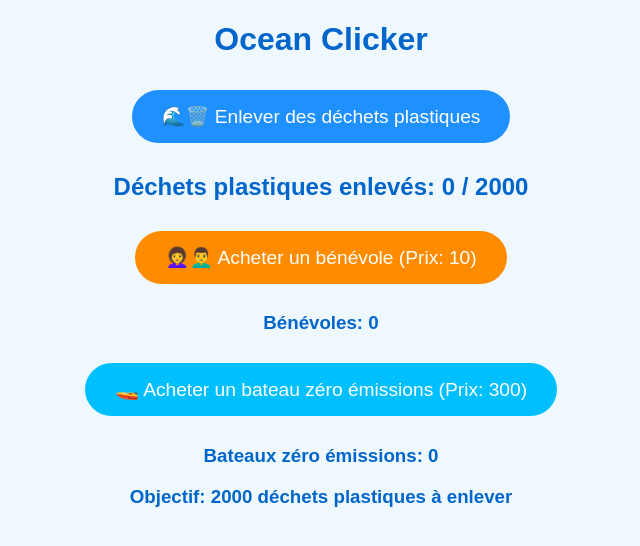
After one commit to Gromototo/NuitInfo2024, a Flask app: template templates/clicker.html in a window 1280 px wide. The commit adds this page. Shown: the top 546 px of the page, without its empty margins (319-959 px from the left). Run offline with Flask 3, Linux system fonts and the light colour scheme; the template is opened without the code that fills it, so the values that code supplies are empty.

Commit message:
adding clicker

```diff
--- a/main.py
+++ b/main.py
@@ -15,6 +15,10 @@ def game():
 def InProgress():
     return render_template("mareenoire.html")
 
+@app.route("/clicker")
+def InProgress():
+    return render_template("clicker.html")
+
 @app.route("/")
 def start():
     return render_template("index.html")
--- /dev/null
+++ b/static/script/clicker.js
@@ -0,0 +1,106 @@
+// Variables d'état
+let dechets = 0;
+let bénévoles = 0;
+let bateaux = 0;
+let prixBenevole = 10;
+let prixBateau = 300;
+const objectif = 2000;
+let victoire = false;
+
+// Fonction pour afficher un message de victoire
+function afficherVictoire() {
+    const victoireMessage = document.getElementById("victoire-message");
+    victoireMessage.style.display = "block"; // Affiche la boîte de message
+}
+
+
+// Fonction de clic
+function clicker() {
+    dechets += 1;
+    document.getElementById("dechets").textContent = dechets;
+
+    // Vérifie si l'objectif est atteint
+    if (dechets >= objectif && !victoire) {
+        victoire = true; // Empêche d'afficher le message plusieurs fois
+        afficherVictoire();
+    }
+
+    // Active les boutons si les conditions sont remplies
+    if (dechets >= prixBenevole) {
+        document.getElementById("benevole-button").disabled = false;
+    }
+    if (dechets >= prixBateau) {
+        document.getElementById("bateau-button").disabled = false;
+    }
+}
+
+// Sélection des éléments du DOM
+const dechetsElement = document.getElementById("dechets");
+const benevolesElement = document.getElementById("benevoles");
+const bateauxElement = document.getElementById("bateaux");
+const prixBenevoleElement = document.getElementById("prix-benevole");
+const prixBateauElement = document.getElementById("prix-bateau");
+const benevoleButton = document.getElementById("benevole-button");
+const bateauButton = document.getElementById("bateau-button");
+const clickButton = document.getElementById("click-button");
+
+// Mise à jour de l'interface utilisateur
+function updateUI() {
+  dechetsElement.textContent = dechets;
+  benevolesElement.textContent = bénévoles;
+  bateauxElement.textContent = bateaux;
+  prixBenevoleElement.textContent = prixBenevole;
+  prixBateauElement.textContent = prixBateau;
+
+  benevoleButton.disabled = dechets < prixBenevole;
+  bateauButton.disabled = dechets < prixBateau;
+}
+
+// Fonction pour gérer les clics
+clickButton.addEventListener("click", () => {
+  if (dechets < objectif) {
+    dechets += 1;
+    updateUI();
+  }
+});
+
+// Fonction pour acheter un bénévole
+benevoleButton.addEventListener("click", () => {
+  if (dechets >= prixBenevole) {
+    dechets -= prixBenevole;
+    bénévoles += 1;
+    prixBenevole = Math.round(prixBenevole *1.4); // Double le prix du prochain bénévole
+    updateUI();
+  }
+});
+
+// Fonction pour acheter un bateau
+bateauButton.addEventListener("click", () => {
+  if (dechets >= prixBateau) {
+    dechets -= prixBateau;
+    bateaux += 1;
+    prixBateau = Math.round(prixBateau * 1.2); // Augmente le prix du prochain bateau
+    updateUI();
+  }
+});
+
+// Générer des déchets automatiquement (bénévoles et bateaux)
+setInterval(() => {
+  if (bénévoles > 1) {
+    dechets += Math.round(bénévoles*bénévoles/2); // Ajoute 1 déchet par bénévole par seconde
+  }
+  if (bénévoles == 1) {
+    dechets += 1; // Ajoute 1 déchet par bénévole par seconde
+  }
+  if (bateaux > 0) {
+    dechets += Math.round(5 * bateaux * bateaux); // Ajoute 20 déchets par bateau toutes les 5 secondes
+  }
+  updateUI();
+  if (dechets >=objectif && !victoire){
+    victoire=true;
+    afficherVictoire();
+  }
+}, 1000); // Intervalle de 1 seconde
+
+// Initialiser l'interface
+updateUI();
--- /dev/null
+++ b/templates/clicker.html
@@ -0,0 +1,81 @@
+<!DOCTYPE html>
+<html lang="en">
+<head>
+  <meta charset="UTF-8">
+  <meta name="viewport" content="width=device-width, initial-scale=1.0">
+  <title>Ocean Clicker</title>
+  <style>
+    body {
+      text-align: center;
+      font-family: Arial, sans-serif;
+      background-color: #f0f8ff;
+    }
+    h1, h2, h3 {
+      color: #0066cc;
+    }
+    button {
+      background-color: #4caf50;
+      color: white;
+      padding: 15px 30px;
+      margin: 10px;
+      border: none;
+      cursor: pointer;
+      border-radius: 50px;
+      font-size: 1.2em;
+    }
+    button:disabled {
+      background-color: #ccc;
+      cursor: not-allowed;
+    }
+    #click-button {
+      background-color: #1e90ff;
+    }
+    #benevole-button {
+      background-color: #ff8c00;
+    }
+    #bateau-button {
+      background-color: #00bfff;
+    }
+  </style>
+</head>
+<body>
+  <h1>Ocean Clicker</h1>
+  <button id="click-button">🌊🗑️ Enlever des déchets plastiques</button>
+  <h2>Déchets plastiques enlevés: <span id="dechets">0</span> / 2000</h2>
+  <button id="benevole-button" disabled>👩‍🦱👨‍🦱 Acheter un bénévole (Prix: <span id="prix-benevole">10</span>)</button>
+  <h3>Bénévoles: <span id="benevoles">0</span></h3>
+  <button id="bateau-button" disabled>🚤 Acheter un bateau zéro émissions (Prix: <span id="prix-bateau">500</span>)</button>
+  <h3>Bateaux zéro émissions: <span id="bateaux">0</span></h3>
+  <h3>Objectif: 2000 déchets plastiques à enlever</h3>
+</body>
+<script src="../static/script/clicker.js"></script>
+</html>
+
+<div id="victoire-message" style="display: none; text-align: center; margin-top: 20px; padding: 20px; border: 2px solid green; background-color: #e0f7e9; color: #2e7d32; font-size: 1.2em; font-weight: bold; border-radius: 10px;">
+    Félicitations ! Vous avez nettoyé 2000 déchets plastiques de l'océan. Merci pour votre contribution !
+</div>
+
+<style>
+    #victoire-message {
+        display: none;
+        text-align: center;
+        margin-top: 20px;
+        padding: 20px;
+        border: 2px solid green;
+        background-color: #e0f7e9;
+        color: #2e7d32;
+        font-size: 1.2em;
+        font-weight: bold;
+        border-radius: 10px;
+        animation: fadeIn 2s ease;
+    }
+
+    @keyframes fadeIn {
+        from {
+            opacity: 0;
+        }
+        to {
+            opacity: 1;
+        }
+    }
+</style>
--- a/templates/index.html
+++ b/templates/index.html
@@ -59,7 +59,7 @@
     }
     function revealPopup2(){
       document.getElementById('closePopup2').classList.remove("__none__");
-      document.getElementById('gcontainer').src="credits";
+      document.getElementById('gcontainer').src="clicker";
       document.getElementById('popup').classList.remove("__none__");
     }
     function closePop2(){
@@ -79,7 +79,7 @@
     }
     function revealPopup4(){
       document.getElementById('closePopup4').classList.remove("__none__");
-      document.getElementById('gcontainer').src="credits";
+      document.getElementById('gcontainer').src="mareenoire";
       document.getElementById('popup').classList.remove("__none__");
     }
     function closePop4(){
```
